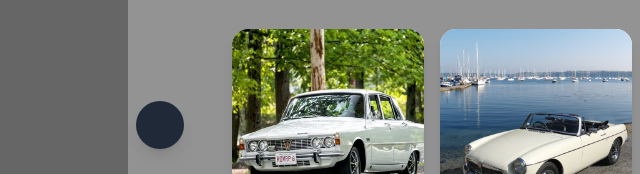
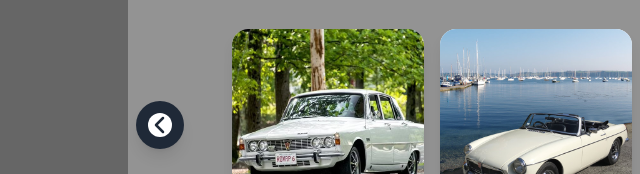
Before and after one commit to megdesigns/roverp6, a plain HTML site: page index.html in a window 1280 px wide. Shown: the part 1032-1206 px from the top of the page, 64-704 px from the left. Drawn offline with nearby package versions, Linux system fonts and the light colour scheme.

Commit message:
Update index.html

```diff
--- a/index.html
+++ b/index.html
@@ -89,13 +89,12 @@
             <h2 class="text-3xl font-bold mb-8 text-center">Rover P6 Gallery</h2>
             <div class="relative flex items-center justify-center">
 
-                <button id="prev-slide" class="z-10 absolute left-2 top-1/2 -translate-y-1/2 bg-gray-800 hover:bg-gray-700 text-white rounded-full w-12 h-12 flex items-center justify-center shadow-lg focus:outline-none focus:ring-2 focus:ring-gray-400 transition">
-                 <svg class="w-6 h-6 text-gray-800"
-                        <rect width="24" height="24" rx="12" fill="white"/>
-                        <path d="M15 19l-7-7 7-7" stroke="currentColor" stroke-width="2.5" stroke-linecap="round" stroke-linejoin="round"/>
-                    </svg>
-                </button>
-
+            <button id="prev-slide" class="z-10 absolute left-2 top-1/2 -translate-y-1/2 bg-gray-800 hover:bg-gray-700 text-white rounded-full w-12 h-12 flex items-center justify-center shadow-lg focus:outline-none focus:ring-2 focus:ring-gray-400 transition">
+  <svg class="w-6 h-6 text-gray-800" fill="none" viewBox="0 0 24 24">
+    <rect width="24" height="24" rx="12" fill="white"/>
+    <path d="M15 19l-7-7 7-7" stroke="currentColor" stroke-width="2.5" stroke-linecap="round" stroke-linejoin="round"/>
+  </svg>
+</button>
                 <div class="overflow-hidden w-full max-w-4xl">
                     <div id="slider" class="flex transition-transform duration-500 ease-in-out">
 
```
